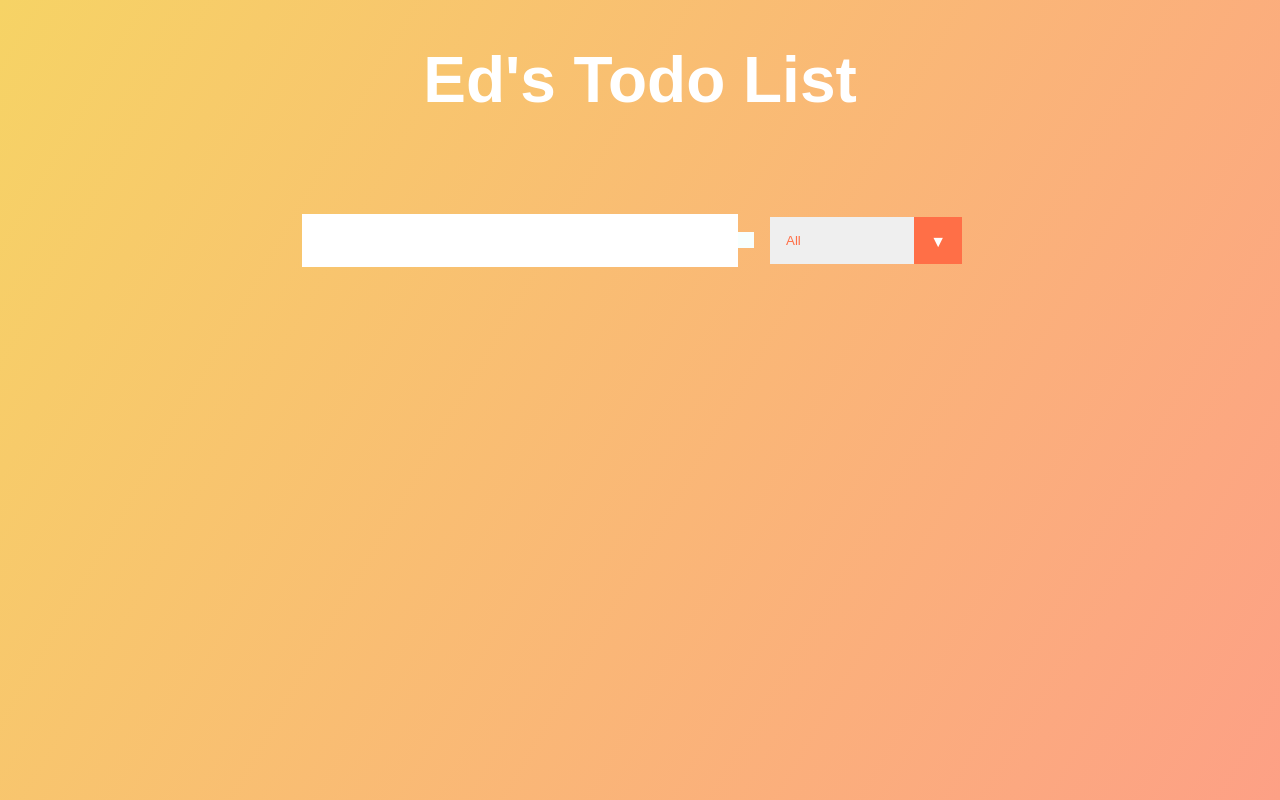
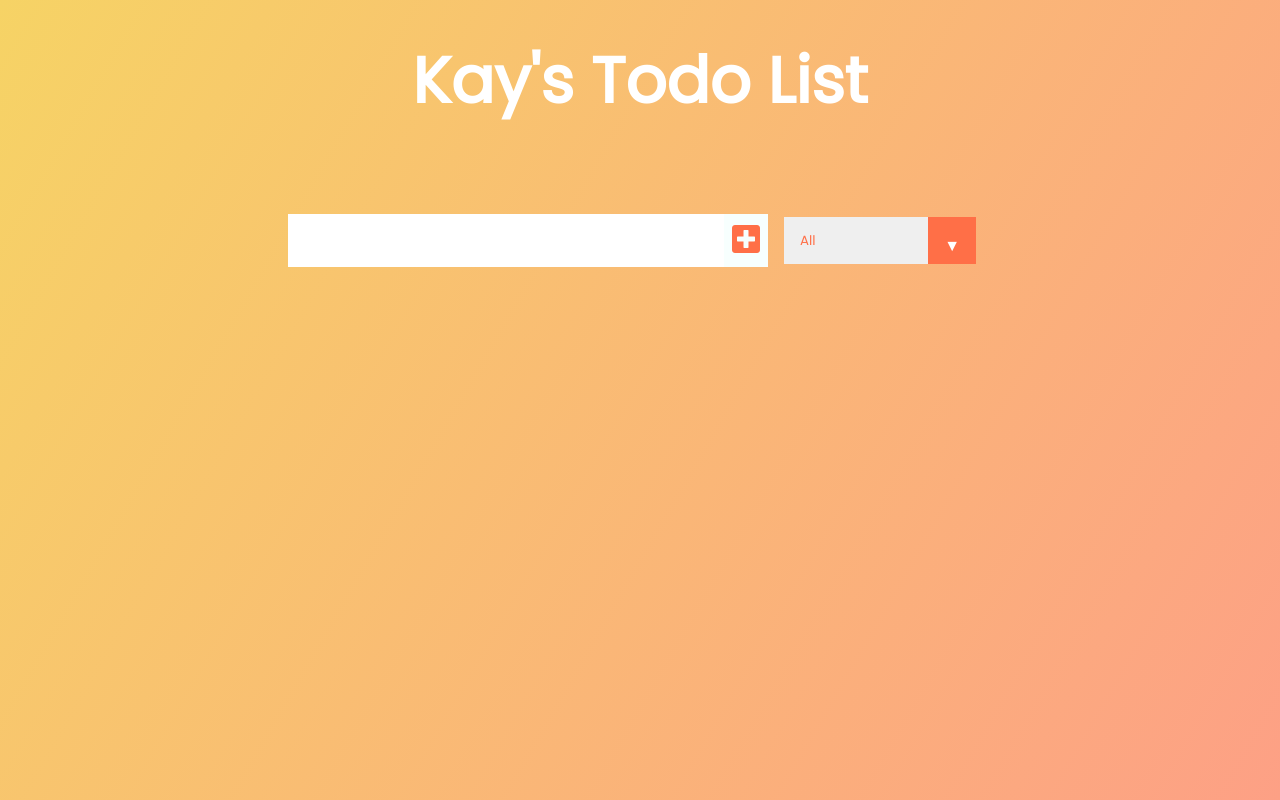
Before and after one commit to Olukay-05/todo-app-React, a React (Create React App) app: page / in a window 1280 px wide. Built offline with nearby package versions, Linux system fonts and the light colour scheme.

Commit message:
Form and TodoList Components

```diff
--- a/public/index.html
+++ b/public/index.html
@@ -10,6 +10,16 @@
       content="Web site created using create-react-app"
     />
     <link rel="apple-touch-icon" href="%PUBLIC_URL%/logo192.png" />
+    <link
+      href="https://fonts.googleapis.com/css?family=Poppins&display=swap"
+      rel="stylesheet"
+    />
+    <link
+      rel="stylesheet"
+      href="https://cdnjs.cloudflare.com/ajax/libs/font-awesome/5.12.1/css/all.min.css"
+      integrity="sha256-mmgLkCYLUQbXn0B1SRqzHar6dCnv9oZFPEC1g1cwlkk="
+      crossorigin="anonymous"
+    />
     <!--
       manifest.json provides metadata used when your web app is installed on a
       user's mobile device or desktop. See https://developers.google.com/web/fundamentals/web-app-manifest/
--- a/src/App.js
+++ b/src/App.js
@@ -1,14 +1,25 @@
-
+import React, { useState } from 'react';
 import './App.css';
 import Form from './components/Form';
+import TodoList from './components/TodoList';
 
 function App() {
+
+  const [inputText, setInputText] = useState("");
+  const [todos, setTodos] = useState([]);
+
   return (
     <div className="App">
       <header>
-      <h1>Ed's Todo List</h1>
-    </header>
-    <Form />
+        <h1>Kay's Todo List</h1>
+      </header>
+      <Form
+        todos={todos}
+        setTodos={setTodos}
+        setInputText={setInputText}
+        inputText={inputText}
+      />
+      <TodoList />
     </div>
   );
 }
--- a/src/components/Form.js
+++ b/src/components/Form.js
@@ -1,10 +1,38 @@
 import React from "react";
 
-const Form = () => {
+const Form = ({ setInputText, todos, setTodos, inputText }) => {
+
+    //Function to update the input
+    const inputTextHandler = (e) => {
+
+        setInputText(e.target.value);
+        console.log(e.target.value)
+
+    }
+
+    const submitTodoHandler = (e) => {
+
+        e.preventDefault();
+        setTodos([
+            ...todos,
+
+            {text: inputText, completed: false, id: Math.random() * 1000}
+        ]);
+
+        setInputText("");
+
+    };
+
     return(
     <form>
-      <input type="text" className="todo-input" />
-      <button className="todo-button" type="submit">
+        <input
+            value={inputText}
+            onChange={inputTextHandler}
+            type="text"
+            className="todo-input"
+        />
+
+        <button onClick={submitTodoHandler} className="todo-button" type="submit">
             <i className="fas fa-plus-square"></i>
         </button>
         <div className="select">
--- a/src/components/TodoList.js
+++ b/src/components/TodoList.js
@@ -0,0 +1,11 @@
+import React from "react";
+
+const TodoList = () => {
+    return (
+        <div className="todo-container">
+             <ul className="todo-list"></ul>
+        </div>
+    );
+};
+
+export default TodoList;
```
Lines whose indentation alone changed are shown as unchanged.
